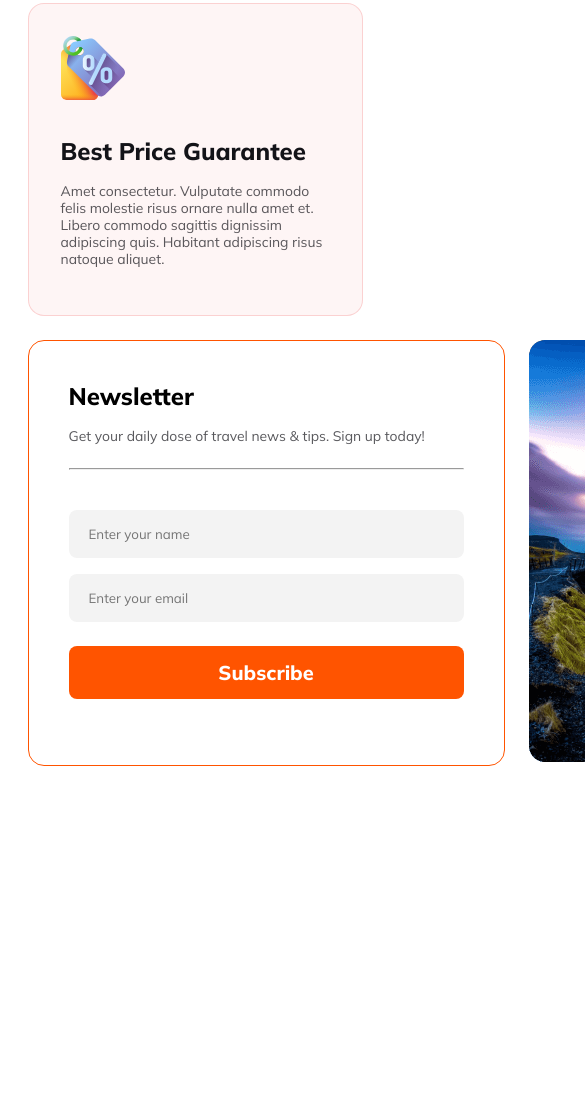
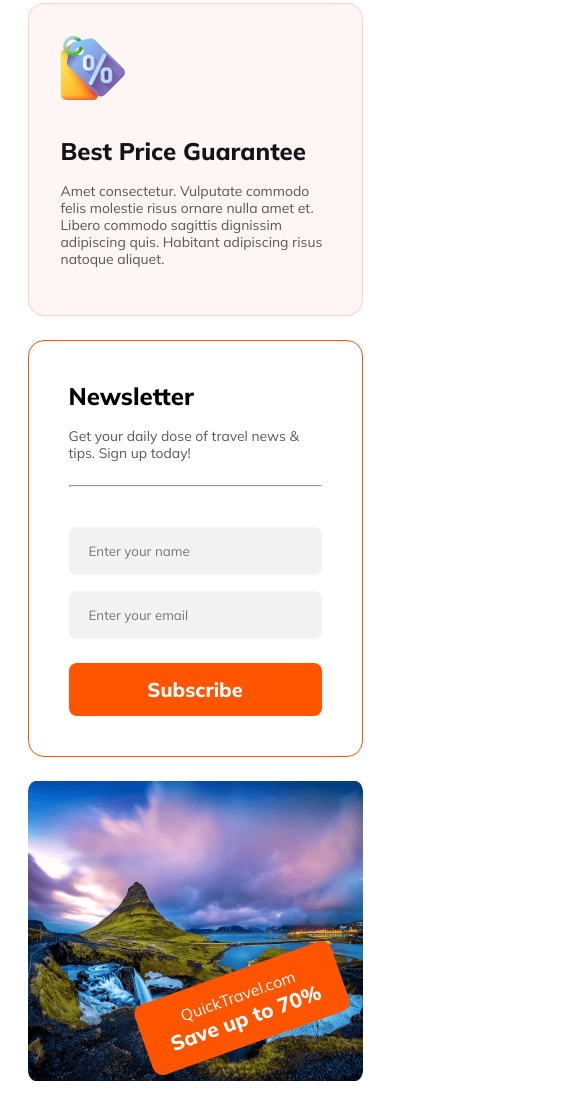
Before and after one commit to snehashisroyofficial/quick-travel, a plain HTML site: page index.html in a window 390 px wide. Shown: the part 3716-4825 px from the top of the page, 585 px wide, since content can reach past the window. Before the commit the page ends 4506 px from the top, so only its background shows below. Drawn offline with Linux system fonts and the light colour scheme.

Commit message:
news section responsive completed

```diff
--- a/style.css
+++ b/style.css
@@ -288,7 +288,8 @@ nav ul a {
 }
 
 hr {
-  width: 393px;
+  max-width: 393px;
+  padding: 0px 40px;
   margin-bottom: 24px;
   background: rgba(19, 19, 24, 0.041);
 }
@@ -485,4 +486,34 @@ hr {
   .card {
     width: auto;
   }
+
+  /* news latter section  */
+
+  .news-container {
+    flex-direction: column;
+  }
+
+  hr {
+    width: auto;
+    padding: 0px 44px;
+    background: rgba(19, 19, 24, 0.1);
+  }
+
+  .news-img-container img {
+    width: 100%;
+    height: 300px;
+    position: relative;
+  }
+
+  .sticky-card {
+    max-width: 214px;
+    padding: 14px 25px;
+    border-radius: 10px;
+    left: 110px;
+    bottom: 40px;
+  }
+
+  .sticky-card h3 {
+    font-size: 1.3rem;
+  }
 }
```
